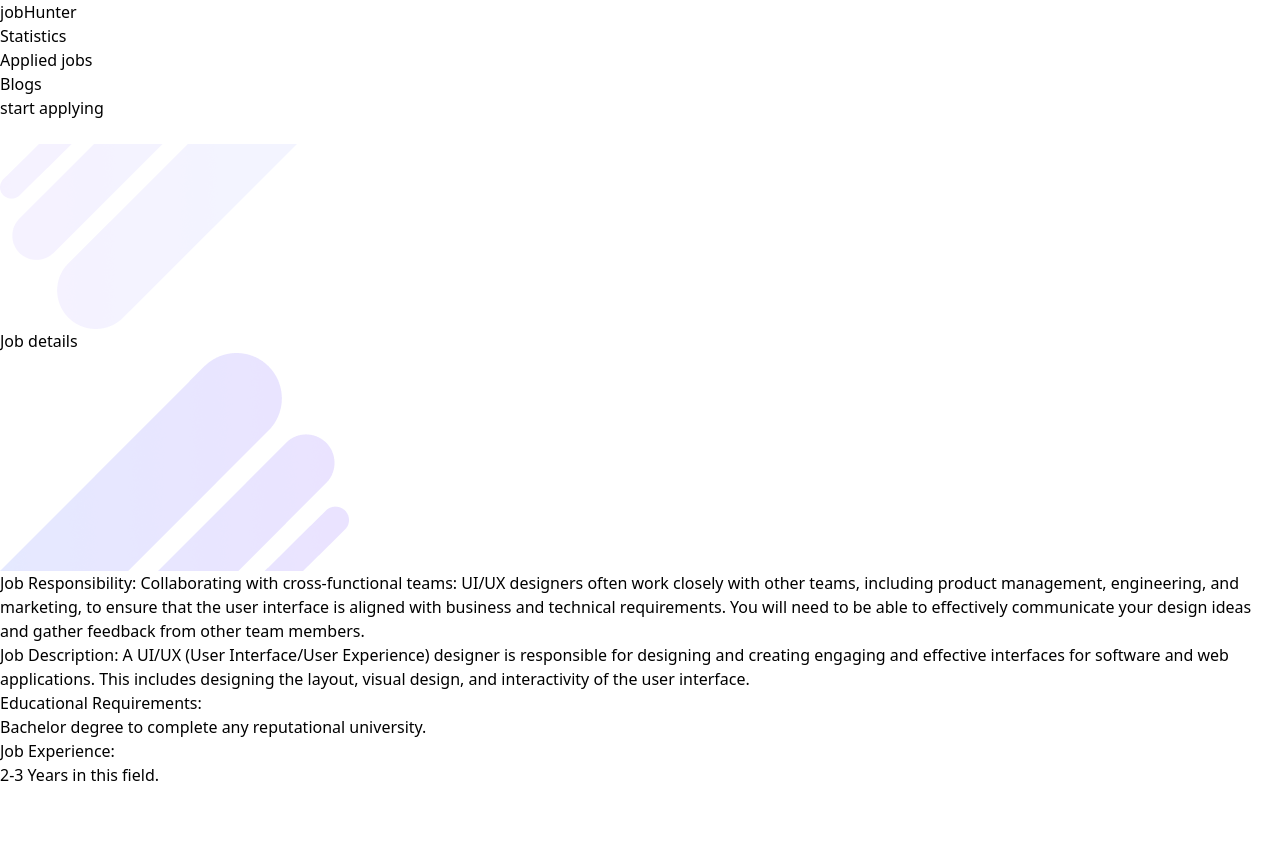
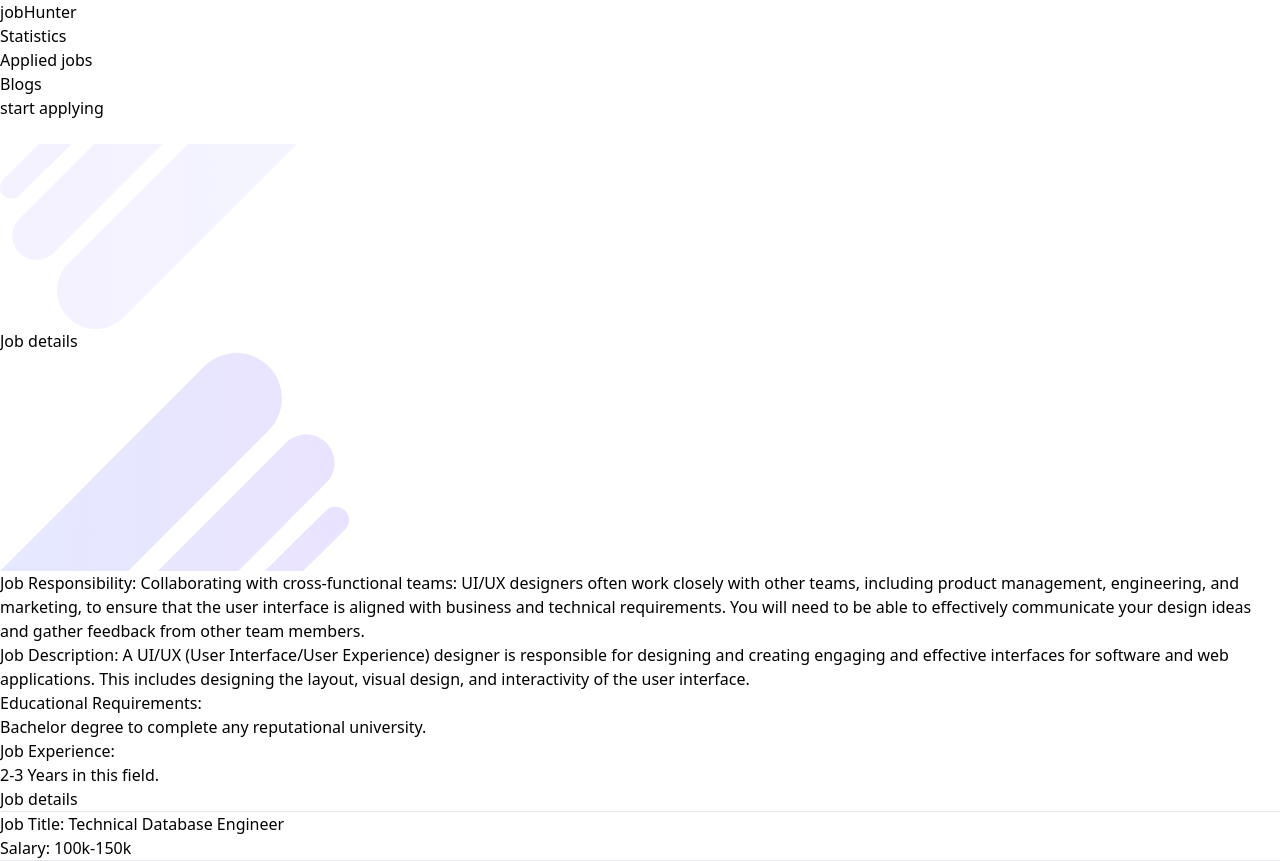
Before and after one commit to mustafijul/Assignment-09, a React (Vite) app: page /job/1 in a window 1280 px wide. Before the commit the page ends 800 px from the top, so only its background shows below. Built offline with nearby package versions, Linux system fonts and the light colour scheme.

Commit message:
salary and job title added in the card

```diff
--- a/src/Statistics.jsx
+++ b/src/Statistics.jsx
@@ -26,27 +26,51 @@ const Statistics = () => {
         <h1 className="font-bold text-2xl text-center">Job details</h1>
         <img src="/src/assets/images/bg1.png" alt="" />
       </div>
-      <div>
-      <div  className="px-4 pt-5 mx-auto lg:w-1/2 md:px-24 lg:px-8">
+      {/* job details */}
+      <div className="flex">
+      {/* left side information */}
+        <div className="px-4 pt-5 mx-auto lg:w-1/2 md:px-24 lg:px-8">
           {/* job responsibility */}
           <div className="mb-4">
-        <h1> <span className="font-bold">Job Responsibility: </span> {jobs.job_responsibility}</h1>
+            <h1>
+              {" "}
+              <span className="font-bold">Job Responsibility: </span>{" "}
+              {jobs.job_responsibility}
+            </h1>
           </div>
           {/* job description */}
-    <div className="mb-4">  <p> <span className="font-bold">Job Description: </span>{jobs.job_description}</p></div>
+          <div className="mb-4">
+            {" "}
+            <p className="text-slate-400">
+              {" "}
+              <span className="font-bold">Job Description: </span>
+              {jobs.job_description}
+            </p>
+          </div>
           {/* Educational requirements */}
-      <div className="mb-5"><p><span className="font-bold">Educational Requirements: </span></p>
-        <p>{jobs.educational_requirements}</p></div>
+          <div className="mb-5">
+            <p>
+              <span className="font-bold">Educational Requirements: </span>
+            </p>
+            <p>{jobs.educational_requirements}</p>
+          </div>
           {/* job experience */}
-        <div className="mb-5"><p><span className="font-bold">Job Experience: </span></p>
-        <p>{jobs.experiences}</p></div>
-
-      </div>
-      <div className="px-4 pt-5 mx-auto lg:w-1/4 md:px-24 lg:px-8">
-
+          <div className="mb-5">
+            <p>
+              <span className="font-bold">Job Experience: </span>
+            </p>
+            <p>{jobs.experiences}</p>
           </div>
         </div>
+        {/* job details card */}
+        <div className="px-4 pt-5 mx-auto lg:w-1/4 md:px-24 lg:px-8 bg-violet-100 mb-5 mt-5 h-150">
+          <p> Job details</p><hr className="border-1 border-black"/>
 
+          <p className="mt-3"> <span className="font-bold">Job Title: </span> {jobs.job_title}</p>
+          <p className="mt-3"><span className="font-bold">Salary: </span> {jobs.salary}</p>
+          <hr className="border-1 border-black"/>
+        </div>
+      </div>
     </>
   );
 };
```
Lines whose indentation alone changed are shown as unchanged.
